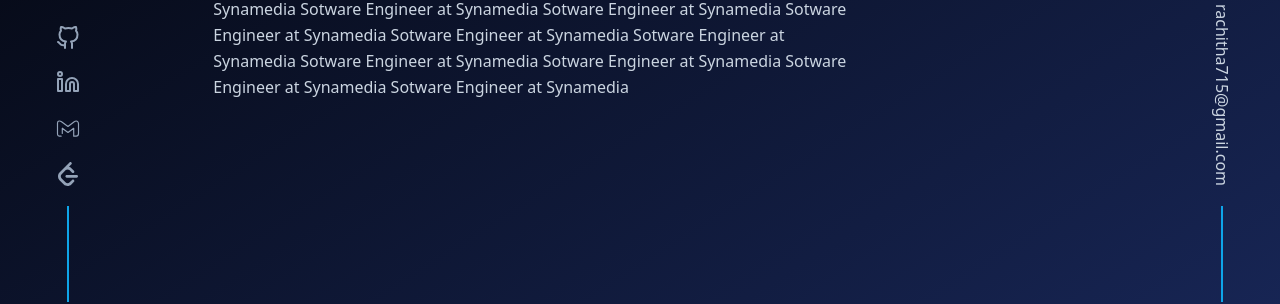
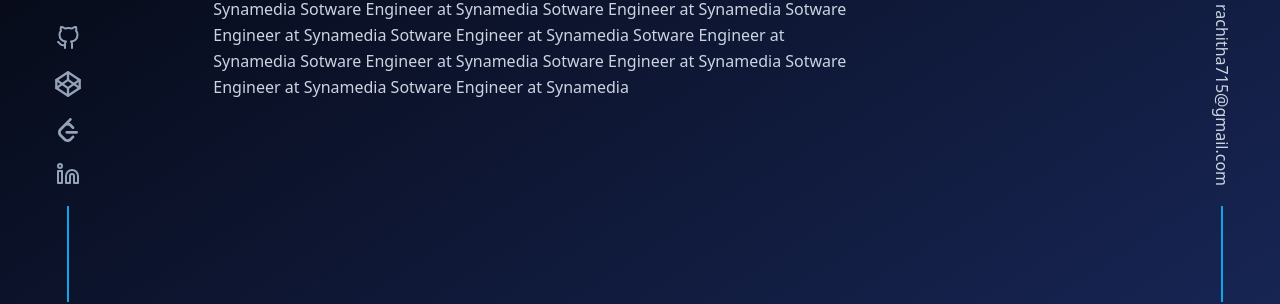
Before and after one commit to Rach1507/portfolio-v2, a React (Create React App) app: page / in a window 1280 px wide. Shown: the part 498-802 px from the top of the page. Built offline with nearby package versions, Linux system fonts and the light colour scheme.

Commit message:
Typography , Sidebar style changes

```diff
--- a/src/components/Footer.js
+++ b/src/components/Footer.js
@@ -1,10 +1,10 @@
 const LinkFooter = () => {
   return (
-    <div className="col-span-1">
+    <div className="">
       <div className="fixed left-14 flex w-6 flex-col justify-end items-center gap-5 bottom-0">
         <a
           href="https://github.com/Rach1507"
-          className="text-slate-400 w-6 h-6"
+          className="text-slate-400 w-6 h-6 hover:text-slate-50"
           aria-label="GitHub"
           target="_blank"
           rel="noreferrer"
@@ -26,10 +26,10 @@
         </a>
 
         <a
-          href="https://www.linkedin.com/in/rachitha-b-r-1442961b8/"
-          aria-label="Linkedin"
+          href="https://codepen.io/Rach715"
+          aria-label="CodePen"
           target="_blank"
-          className="text-slate-400 w-6 h-6"
+          className="text-slate-400 w-7 h-7  hover:text-slate-50"
           rel="noreferrer"
         >
           <svg
@@ -41,41 +41,21 @@
             stroke-width="2"
             stroke-linecap="round"
             stroke-linejoin="round"
-            class="feather feather-linkedin"
+            class="feather feather-codepen"
           >
-            <title>LinkedIn</title>
-            <path d="M16 8a6 6 0 0 1 6 6v7h-4v-7a2 2 0 0 0-2-2 2 2 0 0 0-2 2v7h-4v-7a6 6 0 0 1 6-6z"></path>
-            <rect x="2" y="9" width="4" height="12"></rect>
-            <circle cx="4" cy="4" r="2"></circle>
+            <title>CodePen</title>
+            <polygon points="12 2 22 8.5 22 15.5 12 22 2 15.5 2 8.5 12 2"></polygon>
+            <line x1="12" y1="22" x2="12" y2="15.5"></line>
+            <polyline points="22 8.5 12 15.5 2 8.5"></polyline>
+            <polyline points="2 15.5 12 8.5 22 15.5"></polyline>
+            <line x1="12" y1="2" x2="12" y2="8.5"></line>
           </svg>
         </a>
         <a
-          // href="mail"
-          aria-label="Gmail"
+          href="https://leetcode.com/rach_7815/"
+          aria-label="Leetcode"
           target="_blank"
-          className="text-slate-400 w-7 h-7"
-          rel="noreferrer"
-        >
-          <svg
-            xmlns="http://www.w3.org/2000/svg"
-            fill="none"
-            viewBox="0 0 24 24"
-            id="Gmail"
-          >
-            <path
-              stroke="rgb(148 163 184)"
-              stroke-linecap="round"
-              stroke-linejoin="round"
-              d="M6.111 18.994H4.788C4.192 19.047 3 18.753 3 17.15V7.741c0-2.225 2.3-1.982 3.46-1.116l5.528 4.032 5.644-4.169C18.98 5.418 21 6.169 21 8.448v8.314c0 .888-.237 2.232-2.02 2.232h-2.091v-6.788l-4.9 3.645-4.878-3.645v4.513"
-              class="colorStroke000000 svgStroke"
-            ></path>
-          </svg>
-        </a>
-        <a
-          href="https://www.linkedin.com/in/rachitha-b-r-1442961b8/"
-          aria-label="Linkedin"
-          target="_blank"
-          className="text-slate-400 w-6 h-6"
+          className="text-slate-400 w-6 h-6 hover:text-slate-50 text-shadow"
           rel="noreferrer"
         >
           <svg
@@ -97,7 +77,14 @@
           </svg>
         </a>
 
-        {/* <svg
+        <a
+          href="https://www.linkedin.com/in/rachitha-b-r-1442961b8/"
+          aria-label="Linkedin"
+          target="_blank"
+          className="text-slate-400 w-6 h-6  hover:text-slate-50"
+          rel="noreferrer"
+        >
+          <svg
             xmlns="http://www.w3.org/2000/svg"
             role="img"
             viewBox="0 0 24 24"
@@ -106,15 +93,15 @@
             stroke-width="2"
             stroke-linecap="round"
             stroke-linejoin="round"
-            class="feather feather-codepen"
+            class="feather feather-linkedin"
           >
-            <title>CodePen</title>
-            <polygon points="12 2 22 8.5 22 15.5 12 22 2 15.5 2 8.5 12 2"></polygon>
-            <line x1="12" y1="22" x2="12" y2="15.5"></line>
-            <polyline points="22 8.5 12 15.5 2 8.5"></polyline>
-            <polyline points="2 15.5 12 8.5 22 15.5"></polyline>
-            <line x1="12" y1="2" x2="12" y2="8.5"></line>
-          </svg> */}
+            <title>LinkedIn</title>
+            <path d="M16 8a6 6 0 0 1 6 6v7h-4v-7a2 2 0 0 0-2-2 2 2 0 0 0-2 2v7h-4v-7a6 6 0 0 1 6-6z"></path>
+            <rect x="2" y="9" width="4" height="12"></rect>
+            <circle cx="4" cy="4" r="2"></circle>
+          </svg>
+        </a>
+
         <div className="border border-solid border-sky-500 h-24"></div>
       </div>
     </div>
--- a/src/components/Home/Navbar.js
+++ b/src/components/Home/Navbar.js
@@ -1,6 +1,6 @@
 export default function Navbar() {
   return (
-    <div className="p-8 flex flex-row margin-left-auto justify-end items-center gap-5">
+    <div className="p-8 flex flex-row margin-left-auto justify-end items-center gap-5 font-medium">
       <a>About</a>
       <a>Experience</a>
       <a>Projects</a>
```
